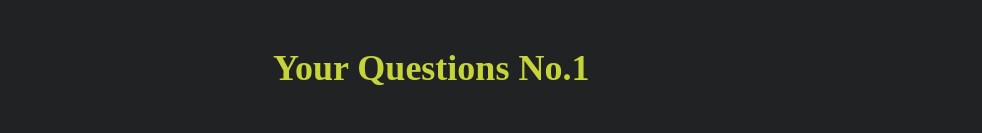
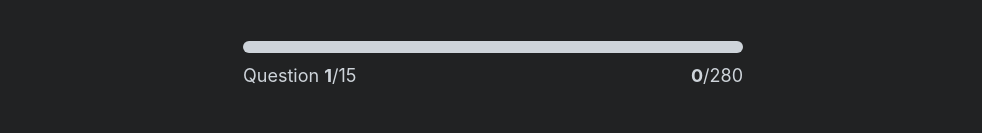
Before and after one commit to Nikh9123/React-Learning, a React (Create React App) app in the folder react-quiz/: page / in a window 1280 px wide. Both pictures are taken after a click on the button "Accept Challenge". Shown: the part 171-304 px from the top of the page, without its empty margins (147-1129 px from the left). Built offline with nearby package versions, Linux system fonts and the light colour scheme; no server answers; data requests are answered from the project's data file; a web font is replaced by a local one.

Commit message:
adding restart and finish button

```diff
--- a/react-quiz/src/components/App.js
+++ b/react-quiz/src/components/App.js
@@ -7,6 +7,8 @@ import Error from "./Error.js";
 import StartScreen from "./StartScreen.js";
 import Question from "./Question.js";
 import NextButton from "./NextButton.js";
+import Progress from "./Progress.js";
+import FinishScreen from "./FinishScreen.js";
 
 const APIKEY = "K0KB5o4wyeKBhu27IJae42plPTdBL8XrIyK1eApn ";
 const intialState = {
@@ -17,6 +19,7 @@ const intialState = {
   index: 0,
   answer: null,
   points: 0,
+  highscore: 0,
 };
 
 console.log(intialState.index);
@@ -55,7 +58,22 @@ function reducer(state, action) {
       return {
         ...state,
         index: state.index + 1,
-        answer : null,
+        answer: null,
+      };
+    case "finish":
+      return {
+        ...state,
+        status: "finished",
+        highscore:
+          state.points > state.highscore ? state.points : state.highscore,
+      };
+    case "restart":
+      return {
+        ...state,
+        status: "ready",
+        index: 0,
+        answer: null,
+        points: 0,
       };
     default:
       throw new Error("Action unknown❌");
@@ -65,12 +83,15 @@ function reducer(state, action) {
 function App() {
   const [data, setdata] = useState([]);
 
-  const [{ questions, status, index, answer }, dispatch] = useReducer(
-    reducer,
-    intialState
+  const [{ questions, status, index, answer, points, highscore }, dispatch] =
+    useReducer(reducer, intialState);
+
+  const questionLength = questions.length;
+  const maxPossiblePoints = questions.reduce(
+    (prev, cur) => prev + cur.points,
+    0
   );
 
-  const questionLength = questions.length;
   useEffect(() => {
     async function fetchData() {
       const res = await fetch(
@@ -103,14 +124,35 @@ function App() {
         )}
         {status === "active" && (
           <>
+            <Progress
+              numQuestions={questionLength}
+              index={index}
+              points={points}
+              maxPossiblePoints={maxPossiblePoints}
+              answer={answer}
+            />
             <Question
               index={index}
               Question={questions[index]}
               dispatch={dispatch}
               answer={answer}
             />
-            {index !== questions.length ? <NextButton dispatch={dispatch} answer={answer} /> : null}
+
+            <NextButton
+              dispatch={dispatch}
+              answer={answer}
+              index={index}
+              numOfQuestions={questionLength}
+            />
           </>
+        )}
+        {status === "finished" && (
+          <FinishScreen
+            points={points}
+            maxPossiblePoints={maxPossiblePoints}
+            highscore={highscore}
+            dispatch={dispatch}
+          />
         )}
       </Main>
     </div>
--- /dev/null
+++ b/react-quiz/src/components/FinishScreen.js
@@ -0,0 +1,27 @@
+import React from "react";
+
+function FinishScreen({ points, maxPossiblePoints, highscore, dispatch }) {
+
+
+  const percentage = ((points / maxPossiblePoints) * 100).toFixed(2);
+  let emoji ;
+    if(percentage === 100) emoji = "🥳";
+    else if(percentage >= 80) emoji = "😎";
+    else if(percentage >= 60) emoji = "😐";
+    else emoji = "😢";
+  return (
+    <>
+    <p className="result">
+        <span>{emoji}</span>
+      Y ou scored <strong> {points}</strong> out of {maxPossiblePoints} (
+      {Math.ceil(percentage)}%)
+    </p>
+    <p className="highscore">(Highscore: {highscore} score)</p>
+    <button className="btn btn-ui" style={{ marginBottom: "12px" }}
+    onClick={()=>dispatch({type:"restart"})}
+    >Restart</button>
+    </>
+  );
+}
+
+export default FinishScreen;
--- a/react-quiz/src/components/NextButton.js
+++ b/react-quiz/src/components/NextButton.js
@@ -1,8 +1,9 @@
 import React from "react";
 
-function NextButton({ dispatch, answer }) {
+function NextButton({ dispatch, answer, index, numOfQuestions }) {
   if (answer === null) return null;
 
+  if (index < numOfQuestions - 1) {
     return (
       <button
         className="btn btn-ui"
@@ -12,5 +13,16 @@ function NextButton({ dispatch, answer }) {
       </button>
     );
   }
+  if (index === numOfQuestions - 1) {
+    return (
+      <button
+        className="btn btn-ui"
+        onClick={() => dispatch({ type: "finish" })}
+      >
+        Finish
+      </button>
+    );
+  }
+}
 
 export default NextButton;
--- /dev/null
+++ b/react-quiz/src/components/Progress.js
@@ -0,0 +1,18 @@
+import React from "react";
+
+function Progress({index, numQuestions, points, maxPossiblePoints, answer}) {
+    console.log({maxPossiblePoints})
+  return (
+    <header className="progress">
+        <progress max={numQuestions} value={index + Number(answer !== null)}></progress>
+      <p>
+        Question <strong> {index+1}</strong>/{numQuestions}
+      </p>
+      <p>
+        <strong>{points}</strong>/{maxPossiblePoints}
+      </p>
+    </header>
+  );
+}
+
+export default Progress;
```
Lines whose indentation alone changed are shown as unchanged.
